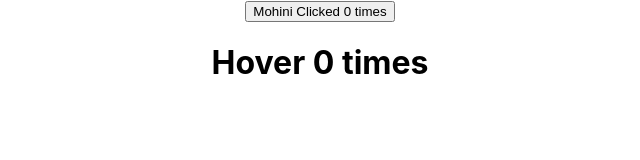
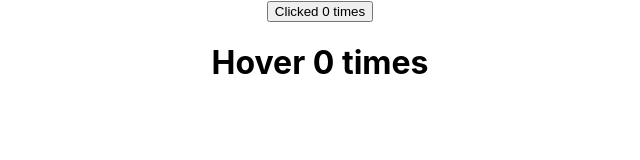
Before and after one commit to mistrymohini/ReactDemoProject, a React (Create React App) app: page / in a window 1280 px wide. Shown: the top 160 px of the page, without its empty margins (320-960 px from the left). Built offline with nearby package versions, Linux system fonts and the light colour scheme.

Commit message:
Instead of HOC used sharing code functionality using render props for the same scenario

```diff
--- a/src/App.js
+++ b/src/App.js
@@ -3,13 +3,23 @@ import logo from './logo.svg';
 import './App.css';
 import ClickCounter from './Component/ClickCounter';
 import HoverCounter from './Component/HoverCounter';
+import RenderCounter from './Component/RenderCounter';
 
 class App extends Component {
   render(){
     return (
       <div className="App">
-        <ClickCounter name='Mohini'/>
-        <HoverCounter/>
+        <RenderCounter render={(count,incrementCount)=>(
+          <ClickCounter count={count} incrementCount={incrementCount} />
+        )}
+        />
+
+        <RenderCounter render={(count,incrementCount)=>(
+          <HoverCounter count={count} incrementCount={incrementCount} />
+        )}
+        />
+        {/* <ClickCounter name='Mohini'/>
+        <HoverCounter/> */}
       </div>
     );
   }
--- a/src/Component/ClickCounter.js
+++ b/src/Component/ClickCounter.js
@@ -1,14 +1,15 @@
 import React, { Component } from 'react'
-import WithCounter from './WithCounter'
+//import WithCounter from './WithCounter'
 
 class ClickCounter extends Component {
 
   render() {
     const {count,incrementCount}=this.props
     return (
-      <button onClick={incrementCount}>{this.props.name} Clicked {count} times </button>
+      <button onClick={incrementCount}> Clicked {count} times </button>
     )
   }
 }
 
-export default WithCounter(ClickCounter, 5)
+//export default WithCounter(ClickCounter, 5)
+export default ClickCounter
--- a/src/Component/HoverCounter.js
+++ b/src/Component/HoverCounter.js
@@ -1,5 +1,5 @@
 import React, { Component } from 'react'
-import WithCounter from './WithCounter'
+//import WithCounter from './WithCounter'
 
 class HoverCounter extends Component {
     render() {
@@ -11,4 +11,5 @@ class HoverCounter extends Component {
     }
 }
 
-export default WithCounter(HoverCounter,10)
+//export default WithCounter(HoverCounter,10)
+export default HoverCounter
--- /dev/null
+++ b/src/Component/RenderCounter.js
@@ -0,0 +1,23 @@
+import React, { Component } from 'react'
+
+class RenderCounter extends Component {
+    constructor(props) {
+        super(props)
+
+        this.state = {
+           count:0
+        }
+      }
+      incrementCount= () =>{
+          this.setState(prevState =>{
+              return { count:prevState.count + 1 }
+          })
+      }
+  render() {
+    return (
+      <div>{this.props.render(this.state.count,this.incrementCount)}</div>
+    )
+  }
+}
+
+export default RenderCounter
```
